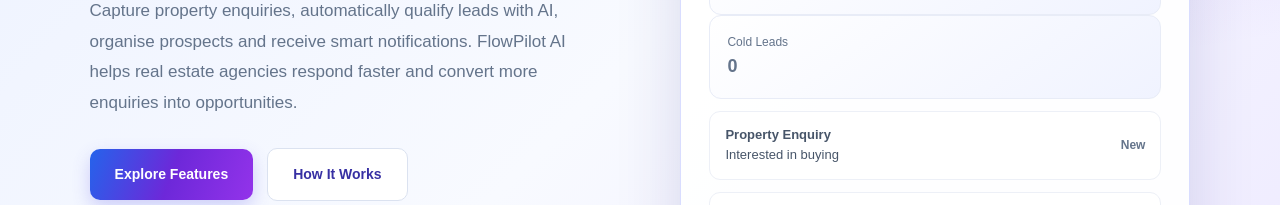
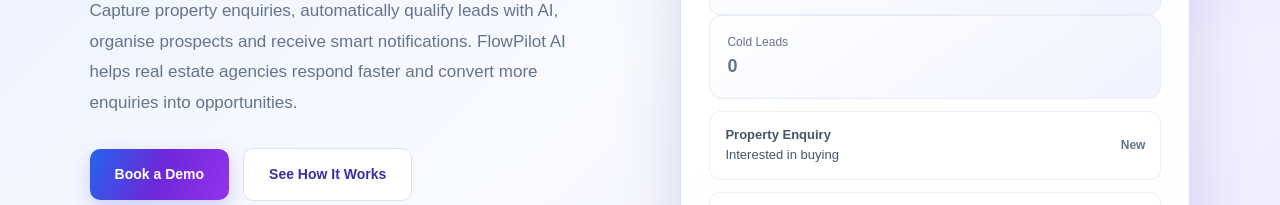
Before and after one commit to abbasmando09/flowpilot-ai, a plain HTML site: page index.html in a window 1280 px wide. Shown: the part 566-771 px from the top of the page. Drawn offline with Linux system fonts and the light colour scheme.

Commit message:
Update homepage hero call-to-action buttons

```diff
--- a/index.html
+++ b/index.html
@@ -48,14 +48,16 @@
                 </p>
 
                 <div class="hero-buttons">
-                    <a href="#features" class="primary-button">
-                        Explore Features
-                    </a>
+    <a href="#enquiry" class="primary-button">
+        Book a Demo
+    </a>
 
-                    <a href="#how-it-works" class="secondary-button">
-                        How It Works
-                    </a>
+    <a href="#how-it-works" class="secondary-button">
+        See How It Works
+    </a>
                 </div>
+
+
 
                 <p class="trust-text">
                     Less manual work. Faster responses. Better organisation.
```
